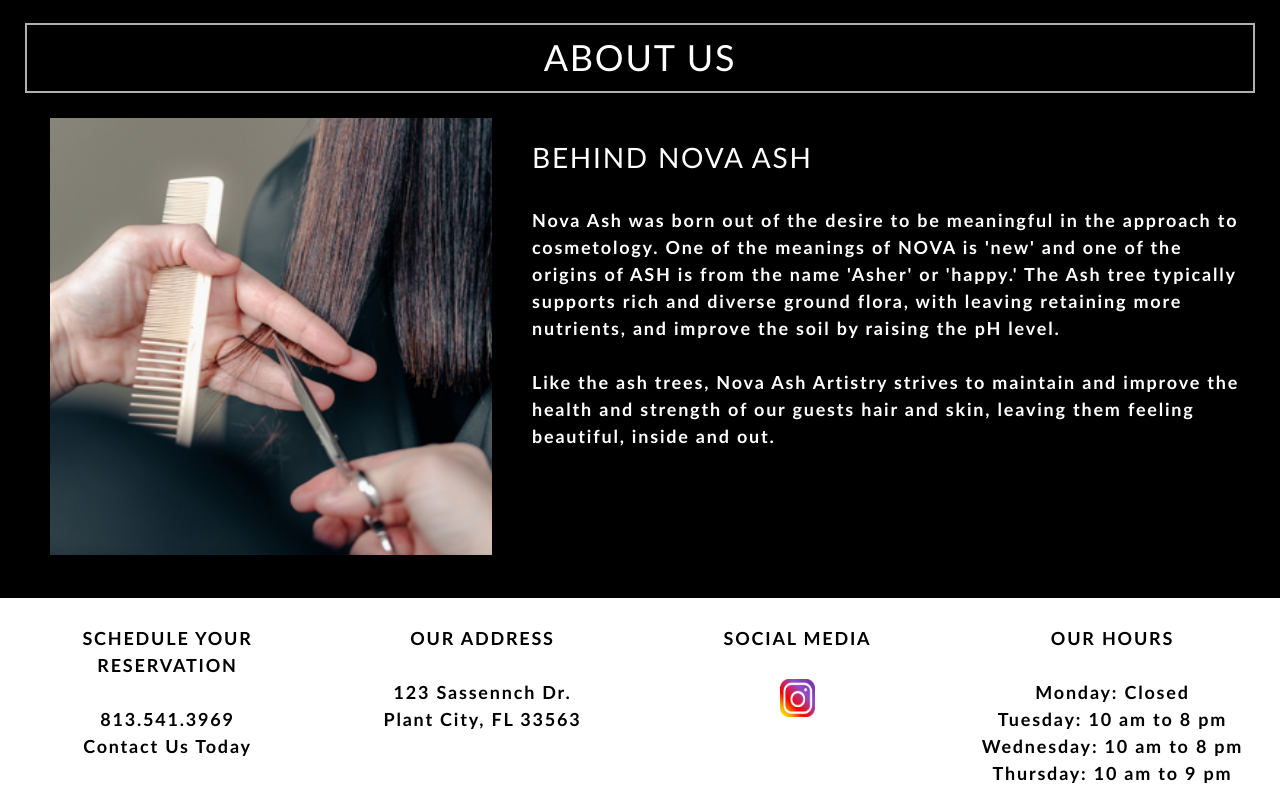
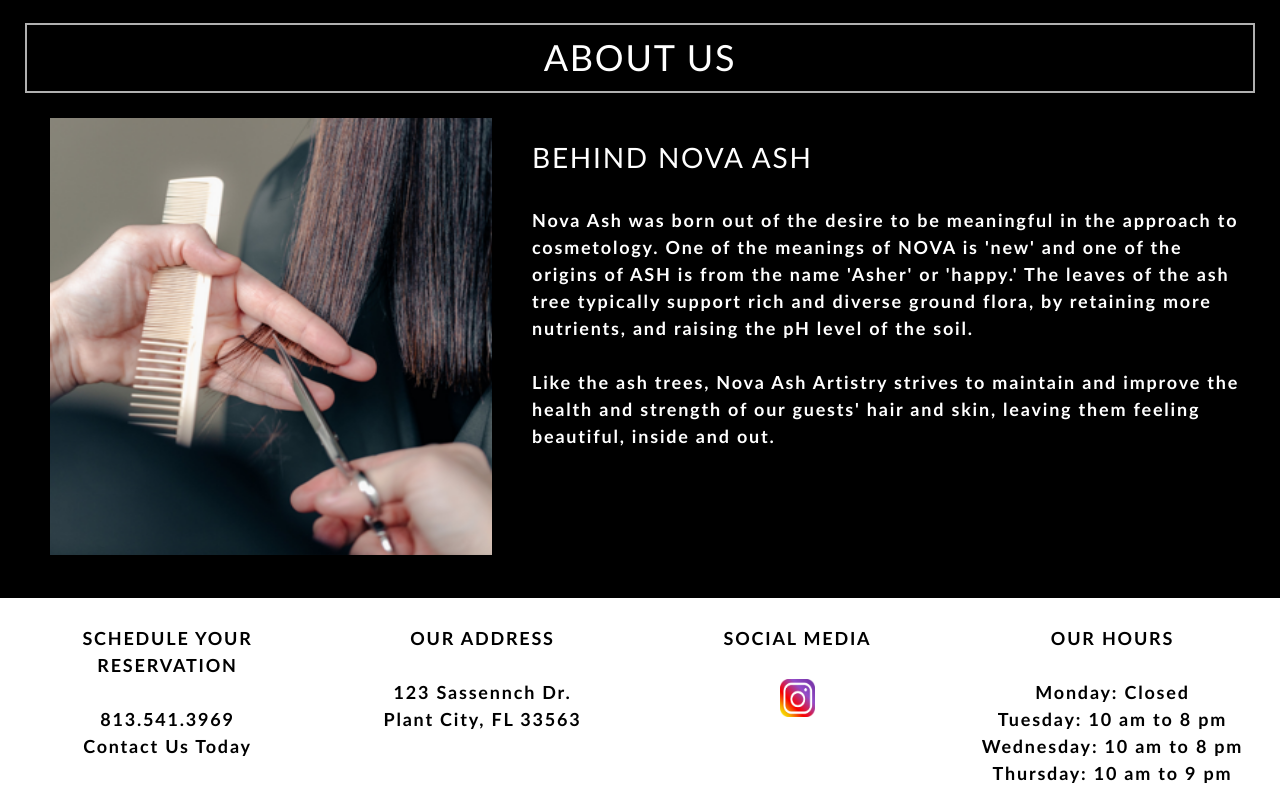
Before and after one commit to bdoneq7/novaashartistry, a React (Create React App) app: page / in a window 1280 px wide. Shown: the part 692-1482 px from the top of the page. Built offline with nearby package versions, Linux system fonts and the light colour scheme.

Commit message:
updated about us

```diff
--- a/src/components/Home/index.js
+++ b/src/components/Home/index.js
@@ -28,11 +28,11 @@ function Home(props) {
 
         <br/>
         Nova Ash was born out of the desire to be meaningful in the approach to cosmetology. One of the meanings of NOVA is 'new' and
-        one of the origins of ASH is from the name 'Asher' or 'happy.' The Ash tree typically supports rich and diverse ground flora,
-        with leaving retaining more nutrients, and improve the soil by raising the pH level.<br/>
+        one of the origins of ASH is from the name 'Asher' or 'happy.' The leaves of the ash tree typically support rich and diverse
+        ground flora, by retaining more nutrients, and raising the pH level of the soil.<br/>
         <br/>
-        Like the ash trees, Nova Ash Artistry strives to maintain and improve the health and strength of our guests hair and skin,
-        leaving them feeling beautiful, inside and out.
+        Like the ash trees, Nova Ash Artistry strives
+        to maintain and improve the health and strength of our guests' hair and skin, leaving them feeling beautiful, inside and out.
         </div>
 
       </div>
```
